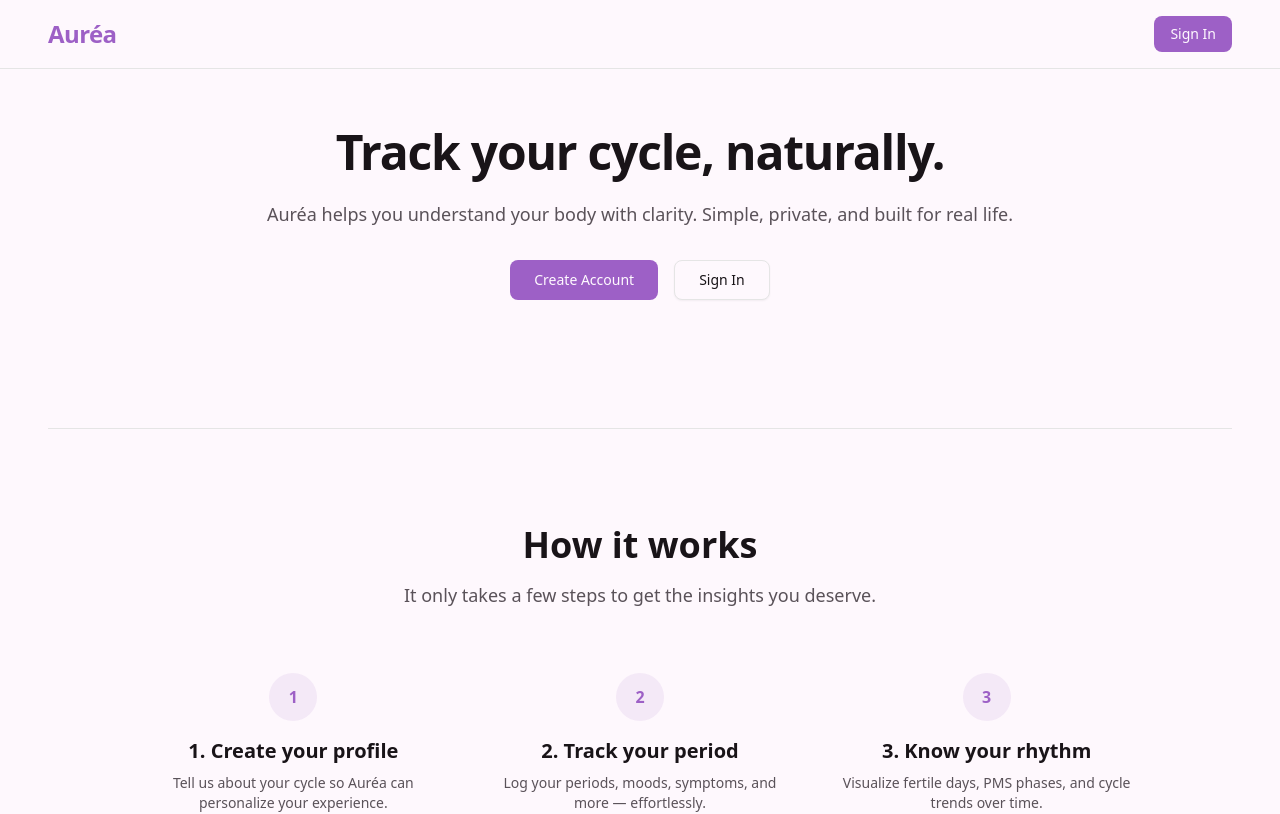
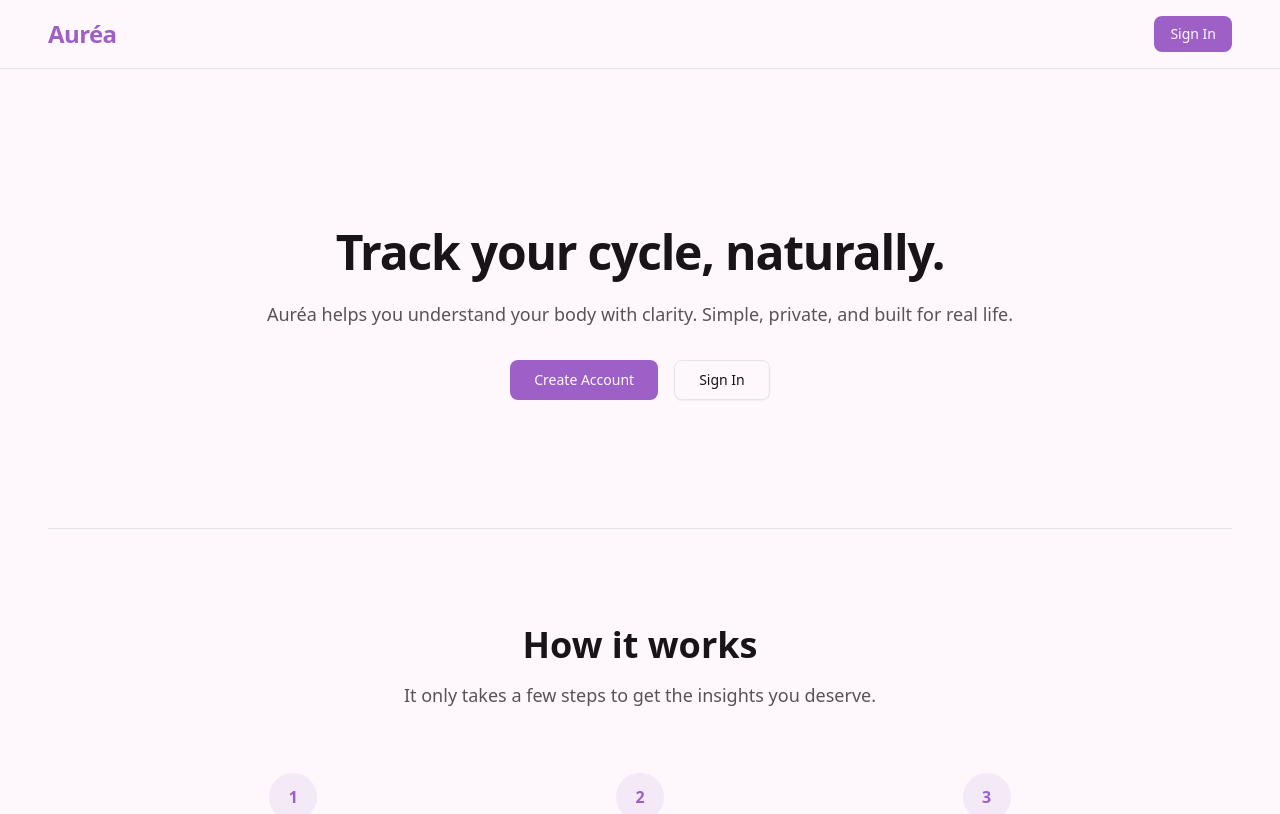
Before and after one commit to Maximespinard/aurea, a React (Vite) app in the folder client/: page / in a window 1280 px wide. Shown: the top 814 px of the page. Built offline with nearby package versions, Linux system fonts and the light colour scheme.

Commit message:
(style) margin top added to the main content

```diff
--- a/client/src/components/layout/public/PublicLayout.tsx
+++ b/client/src/components/layout/public/PublicLayout.tsx
@@ -8,7 +8,7 @@ export default function PublicLayout() {
   return (
     <div className="min-h-screen flex flex-col">
       <Navbar />
-      <main className={`pt-[${NAVBAR_HEIGHT}px] flex-1`}>
+      <main className={`pt-[${NAVBAR_HEIGHT}px] flex-1 mt-25`}>
         {/* Add padding to account for fixed navbar height */}
         <Container>
           <Outlet />
```
